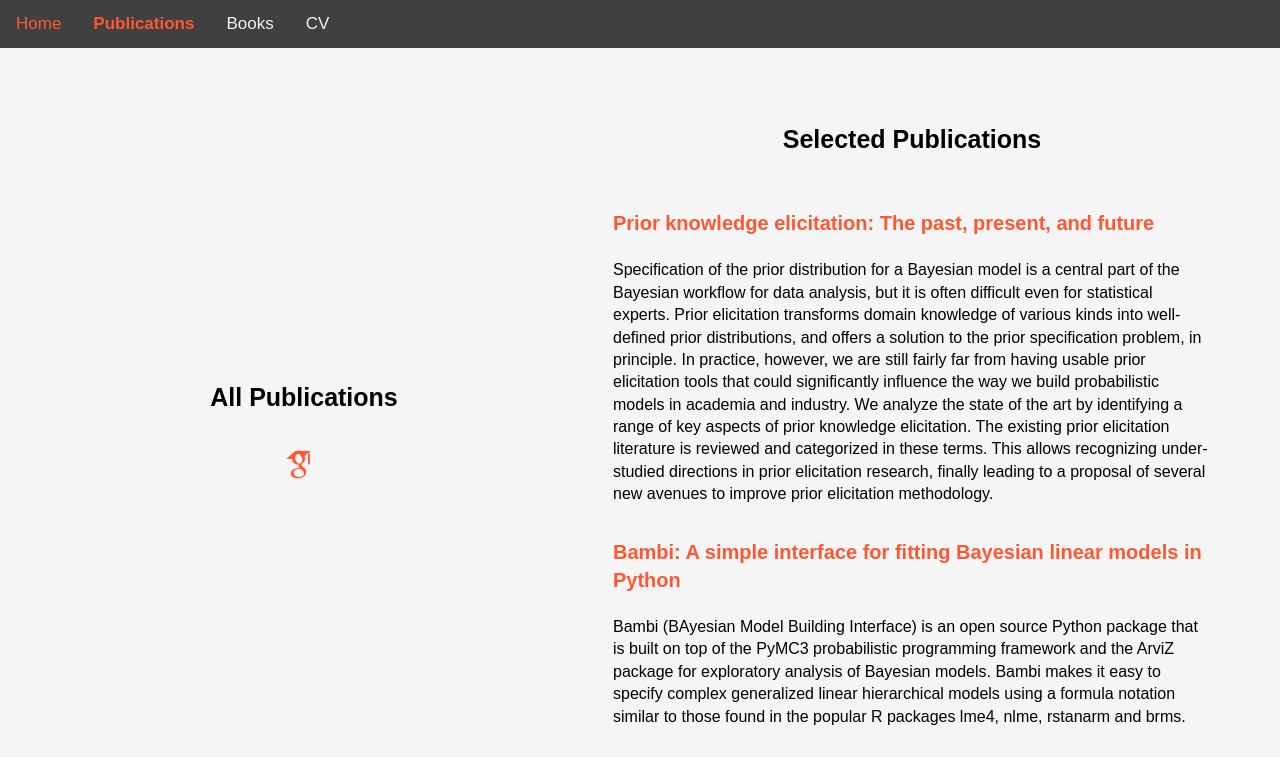
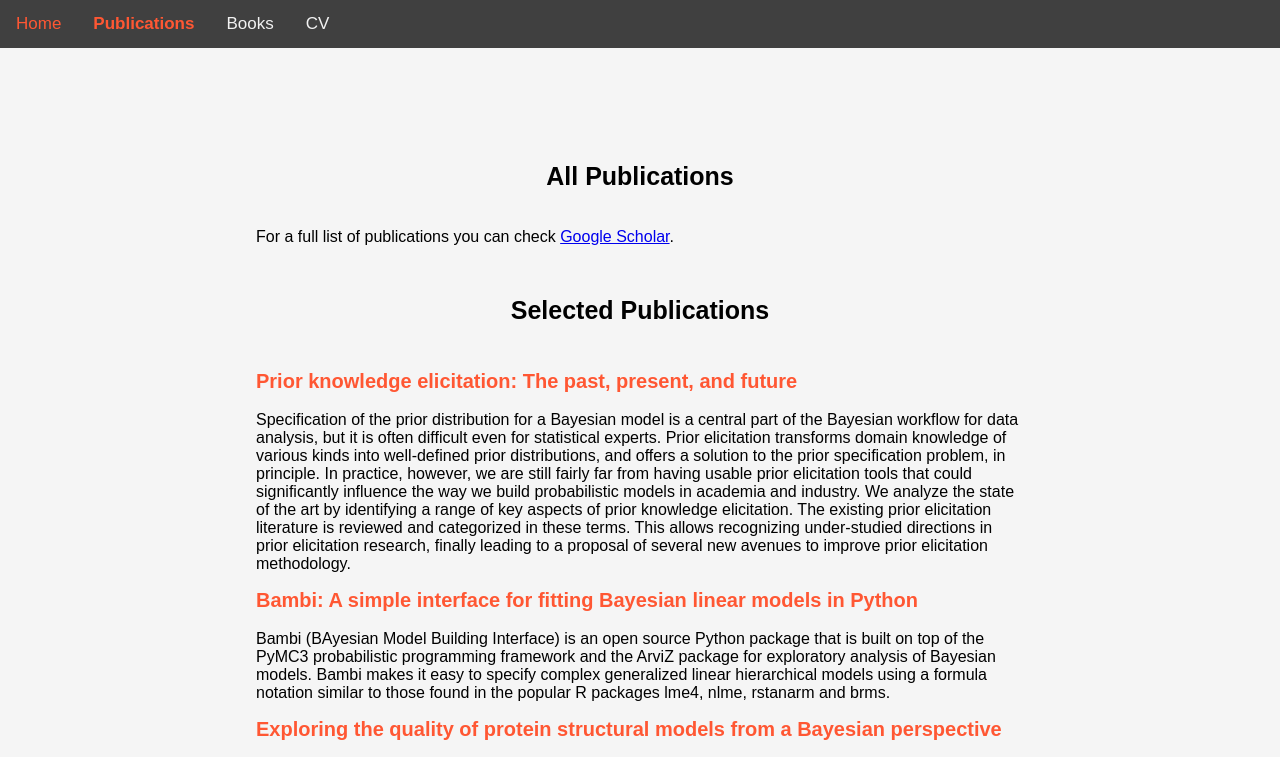
Before and after one commit to aloctavodia/aloctavodia.github.io, a plain HTML site: page pubs.html in a window 1280 px wide. Shown: the top 757 px of the page. Drawn offline with Linux system fonts and the light colour scheme; files whose address does not match are found by name.

Commit message:
update layout

```diff
--- a/pubs.html
+++ b/pubs.html
@@ -9,7 +9,7 @@
 
 <body>
 
-<div class="wrapper">
+
 
  <div class="topnav">
   <a href="index.html">Home</a>
@@ -18,16 +18,21 @@
   <a href="CV_oam.pdf">CV</a>
 </div>
 
-  <div class="row1">
-    <div class="left">
-        <p class="name">All Publications</p>
 
-      <ul class="social-links">
-        <li><a class="ai ai-google-scholar" href="https://scholar.google.com/citations?user=WUvDNnkAAAAJ"></a></li>
-      </ul>
-    </div>
 
-    <div class="right_pubs">
+
+ <div class="row">
+  <div class="column_s"></div>
+  <div class="column_c">
+        <br>
+        <br>
+        <br>
+        <br>
+         <p class="name">All Publications</p>
+        <br>
+        <br>
+        For a full list of publications you can check <a href="https://scholar.google.com/citations?user=WUvDNnkAAAAJ">Google Scholar</a>.
+
         <p class="name">Selected Publications<br/><br/></p>
          <p>
          <a class="pub-links" href="https://arxiv.org/abs/2112.01380"> Prior knowledge elicitation: The past, present, and future</a><br/><br/>
@@ -54,13 +59,16 @@ point-wise predictive accuracy. Finally, we present visualizations that can help
 
 ArviZ is a Python Library for exploratory analysis of Bayesian models in Python including: Diagnoses of the quality of the inference Model criticism, evaluations of both model assumptions and model predictions, model selection and model averaging, preparation of the results for a particular audience. ArviZ has support for several probabilistic programing libraries in Python, like PyMC, PyStan, Pyro, emcee, NumPyro, Tensorflow Probability. Additionaly it can be even used from Julia.
          </p>
-    </div>
+
+  <br>
+  <br>
+  <br>
   </div>
+  <div class="column_s"></div>
 
-    </div>
-  </div>
 
-</div>
+
+
 
 </body>
 </html>
--- a/style.css
+++ b/style.css
@@ -106,6 +106,7 @@ html, body {
   }
 .p_book {
     float: left;
+   line-height: 1.5;
   }
 
 .book-links{
@@ -148,7 +149,7 @@ article {
 .name {
  text-align: center;
  margin-bottom: 1px;
- margin-top: 100px;
+ margin-top: 50px;
  font-size:25px;
  font-weight: bold;
 }
@@ -220,3 +221,20 @@ article {
   font-size: 20px;
   font-weight: bold;
 }
+
+
+.column_s {
+  float: left;
+  width: 20%;
+}
+
+.column_c {
+  float: left;
+  width: 60%;
+}
+
+/* Clear floats after the columns */
+.row {
+    height: 90%;
+    display: flex;
+}
```
Also changed, not shown: books.html (+1 -1 lines), index.html (+1 -0 lines).
